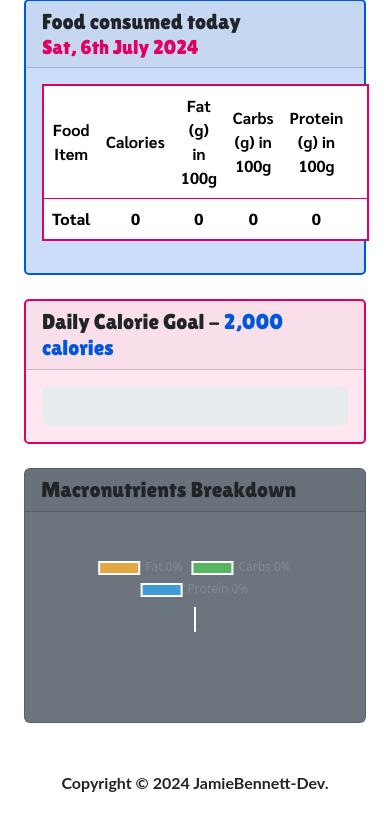
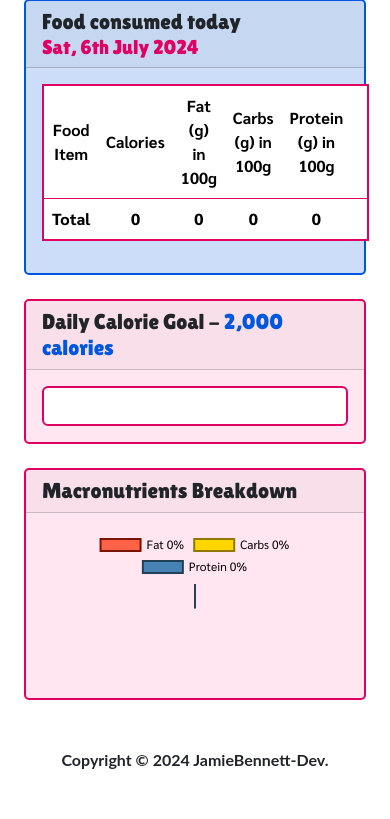
Before and after one commit to JamieBennett-Dev/Calorie-Tracker, a Django app: page /food/foodlog in a window 390 px wide. Shown: the part 373-1192 px from the top of the page. After the commit the page ends 1142 px from the top, so only its background shows below. Run offline with Django 5.2, Linux system fonts and the light colour scheme; the visitor is signed in with stand-in values (Sample User, id 1); data that the repository does not hold is empty; some libraries are stand-ins or nearby versions.

Commit message:
add final additions to food_log.html. just need to sort responsiveness, low on mvp. do later

```diff
--- a/foodtracker/templates/food_log.html
+++ b/foodtracker/templates/food_log.html
@@ -126,12 +126,12 @@
                                 </div>
                             </div>
 
-                            <div class="card bg-secondary mb-4">
-                                <div class='card-header'>
+                            <div class="card mb-4" id="food-log-card-op">
+                                <div class="card-header">
                                     <h4 id="calories-per-h5" class="mb-0">Macronutrients Breakdown</h4>
                                 </div>
-                                <div class='card-body justify-content-center'>
-                                    <div class='chart-pie pt-4'>
+                                <div class="card-body justify-content-center">
+                                    <div class="chart-pie">
                                         <canvas id='myPieChart'></canvas>
                                     </div>
                                 </div>
--- a/static/css/style.css
+++ b/static/css/style.css
@@ -433,6 +433,16 @@ h4 strong {
     color: #E00061;
 }
 
+.progress {
+    background-color: #FFF;
+    border: 2px solid #E00061;
+    transition: all 0.2s ease;
+}
+
+#food-log-card-op:hover .progress {
+    border: 2px solid #0056E0;
+}
+
 .progress-bar {
     background-color: #0056E0;
     font-family: "Lilita One", sans-serif;
--- a/static/js/foodLog.js
+++ b/static/js/foodLog.js
@@ -36,7 +36,8 @@ proteinPercentage = proteinPercentage ? proteinPercentage : 0;
 // Set new default font family and font color to mimic Bootstrap's default styling
 Chart.defaults.global.defaultFontFamily =
   'system-ui, -apple-system, "Segoe UI", Roboto, "Helvetica Neue", Arial, "Noto Sans", "Liberation Sans", sans-serif, "Apple Color Emoji", "Segoe UI Emoji", "Segoe UI Symbol", "Noto Color Emoji"';
-Chart.defaults.global.defaultFontColor = '#858796';
+Chart.defaults.global.defaultFontColor = '#000000';
+Chart.defaults.global.defaultFontFamily = 'Sarabun, sans-serif';
 
 // Doughnut Chart - Macronutrients breakdown
 const ctxDoughnutChart = document.getElementById('myPieChart');
@@ -51,7 +52,9 @@ const myDoughnutChart = new Chart(ctxDoughnutChart, {
     datasets: [
       {
         data: [fatPercentage, carbohydratesPercentage, proteinPercentage],
-        backgroundColor: ['#e5a641', '#55b560', '#419ad6'],
+        backgroundColor: ['#FF6347', '#FFD700', '#4682B4'],
+        borderColor: ['#7A1200', '#8F7900', '#224058'], // Darker shades of the background colors for contrast
+        borderWidth: 2, // Adjust the width of the border as needed
       },
     ],
   },
@@ -86,6 +89,8 @@ const myDoughnutChart = new Chart(ctxDoughnutChart, {
   },
 });
 
+
+
 // Calorie Goal Progress Bar
 
 let caloriePercentage = (calories / 2000) * 100;
```
